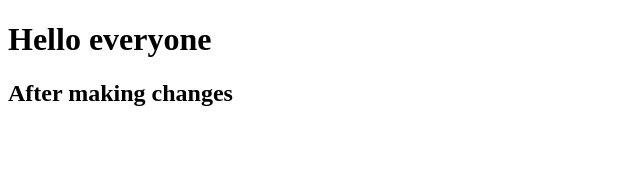
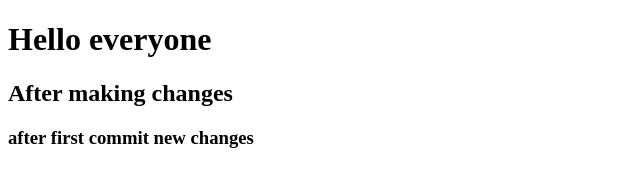
Before and after one commit to sumit5529/vscode_git, a plain HTML site: page index.html in a window 1280 px wide. Shown: the whole page, without its empty margins (0-640 px from the left). Drawn offline with Linux system fonts and the light colour scheme.

Commit message:
second commit on new_branch

```diff
--- a/index.html
+++ b/index.html
@@ -8,5 +8,6 @@
 <body>
    <h1> Hello everyone </h1>
    <h2> After making changes </h2>
+   <h3> after first commit new changes</h3>
 </body>
 </html>
```
